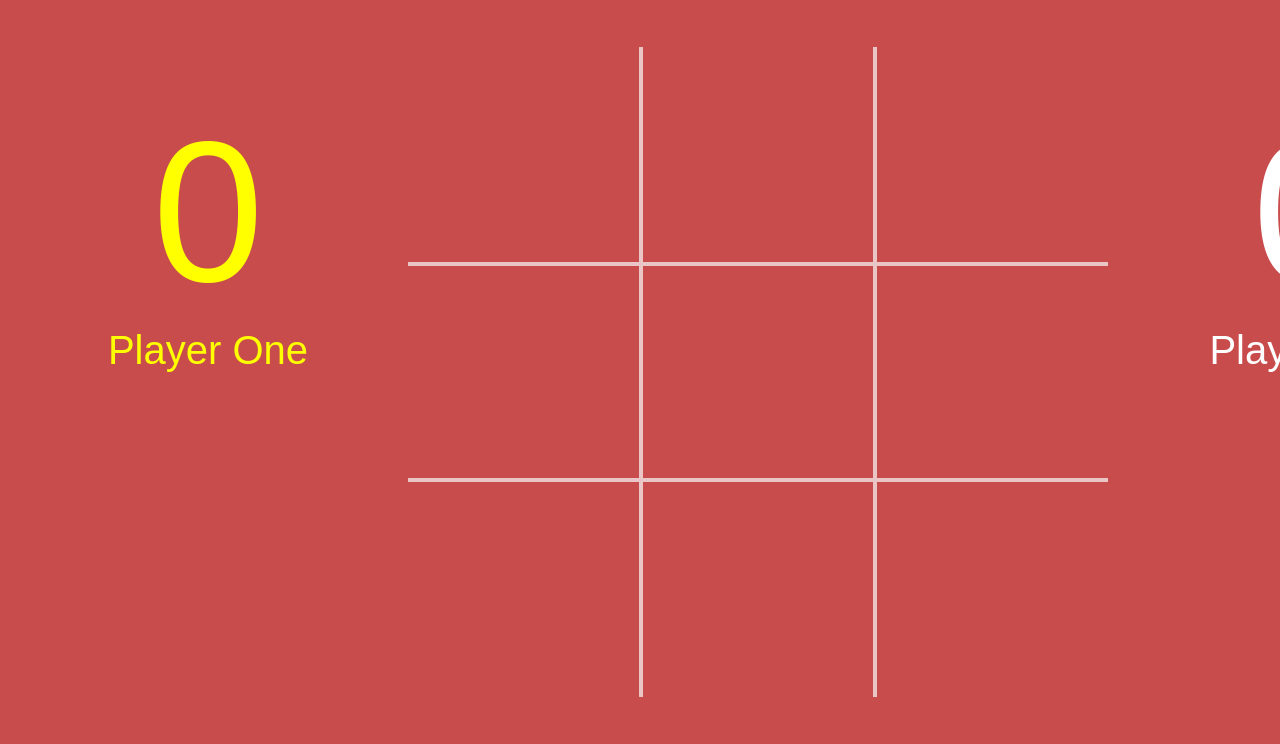
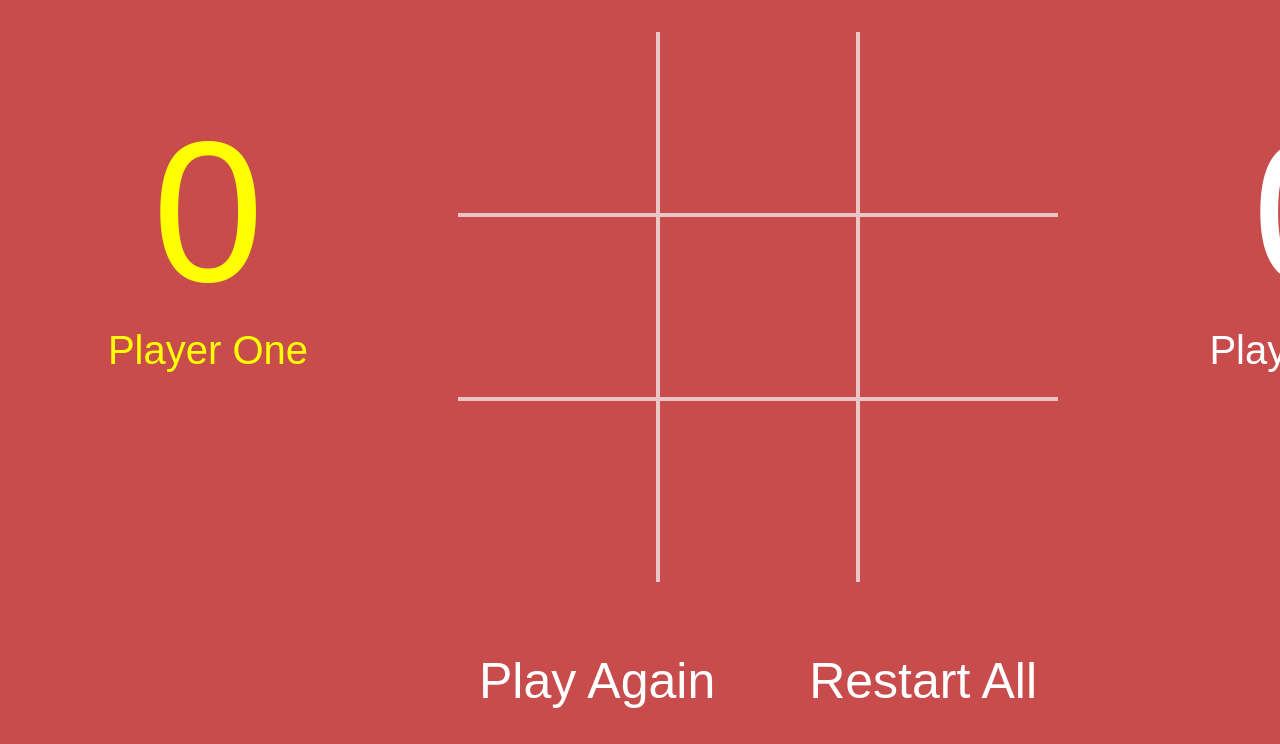
Before and after one commit to jonathanyu1/tic-tac-toe, a plain HTML site: page index.html in a window 1280 px wide. Shown: the part 186-930 px from the top of the page. Drawn offline with Linux system fonts and the light colour scheme; a web font is replaced by a local one.

Commit message:
fixed sizing issues

```diff
--- a/styles.css
+++ b/styles.css
@@ -10,7 +10,7 @@ html, body{
 .bodyContainer{
     display: grid;
     grid-template-columns: auto 700px auto;
-    grid-template-rows: 100px 75px 700px 150px;
+    grid-template-rows: 100px 60px 600px 150px;
     grid-template-areas: "header header header"
                          "playerOne gameMessage playerTwo"
                          "playerOne boardContainer playerTwo"
@@ -89,8 +89,8 @@ input:focus{
 /* board container */
 
 .boardContainer{
-    width: 700px;
-    height: 700px;
+    width: 600px;
+    height: 600px;
     display: grid;
     grid-area: boardContainer;
     grid-template-columns: repeat(3,1fr);
@@ -101,9 +101,9 @@ input:focus{
 
 .cell{
     border: 2px solid rgba(245, 245, 245, 0.719);
-    font-size: 100px;
+    font-size: 75px;
     text-align: center;
-    padding-top: 40px;
+    padding-top: 30px;
 }
 
 #cell-0, #cell-1, #cell-2{
```
